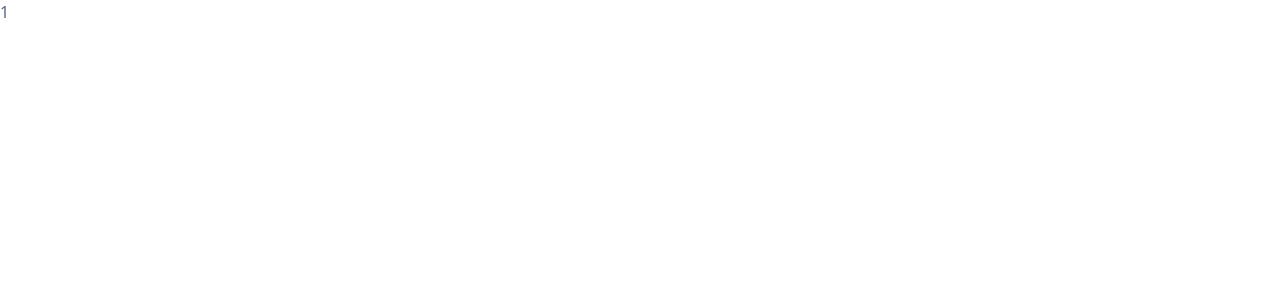
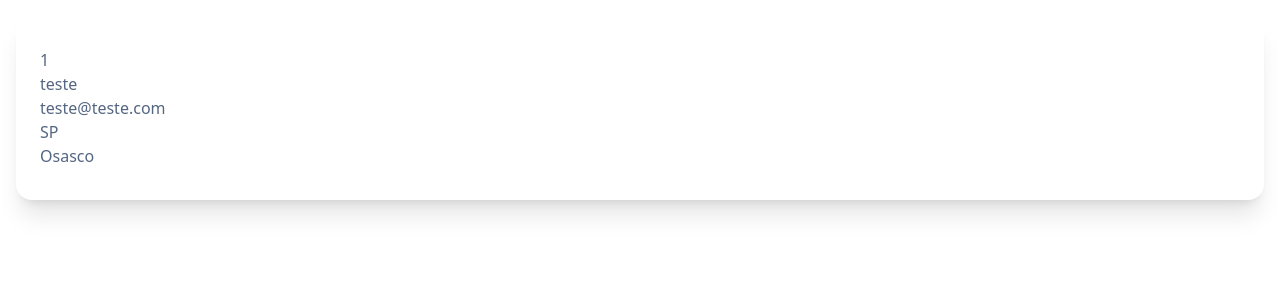
Before and after one commit to ilgarcia/wkm-challenge, a Next.js app in the folder client/: page /pessoa/1 in a window 1280 px wide. Shown: the top 300 px of the page. Built offline with nearby package versions, Linux system fonts and the light colour scheme.

Commit message:
feat: adicionar um card mockup na página /pessoa/[id]

```diff
--- a/client/src/app/pessoa/[id]/page.tsx
+++ b/client/src/app/pessoa/[id]/page.tsx
@@ -4,10 +4,26 @@ type Props = {
   };
 };
 
+const dataMockUp: Person = {
+  id: 1,
+  nome: "teste",
+  email: "teste@teste.com",
+  estado: "SP",
+  cidade: "Osasco",
+};
+
 function page({ params: { id } }: Props) {
   return (
-    <div>{id}</div>
-  )
+    <section>
+      <div className="card m-4">
+        <div>{dataMockUp.id}</div>
+        <div>{dataMockUp.nome}</div>
+        <div>{dataMockUp.email}</div>
+        <div>{dataMockUp.estado}</div>
+        <div>{dataMockUp.cidade}</div>
+      </div>
+    </section>
+  );
 }
 
-export default page
+export default page;
```
Also changed, not shown: client/typings.d.ts (added, +8 -0 lines).
